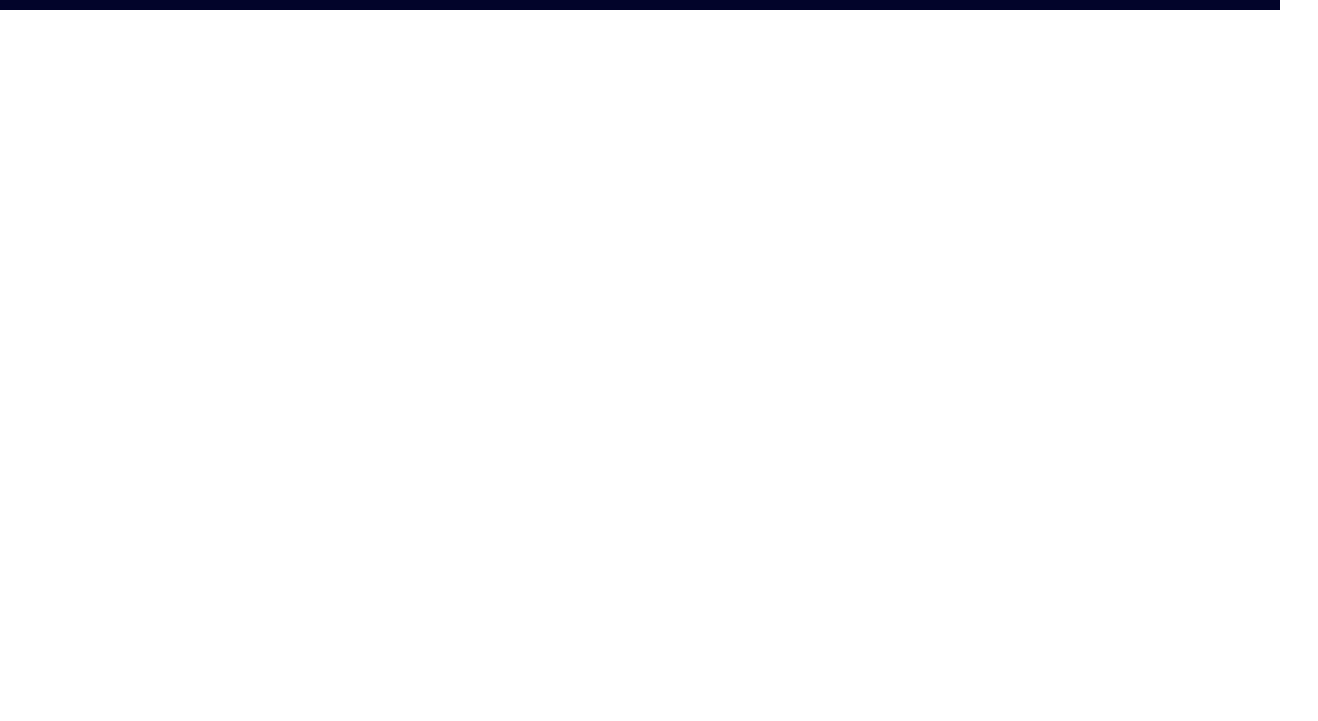
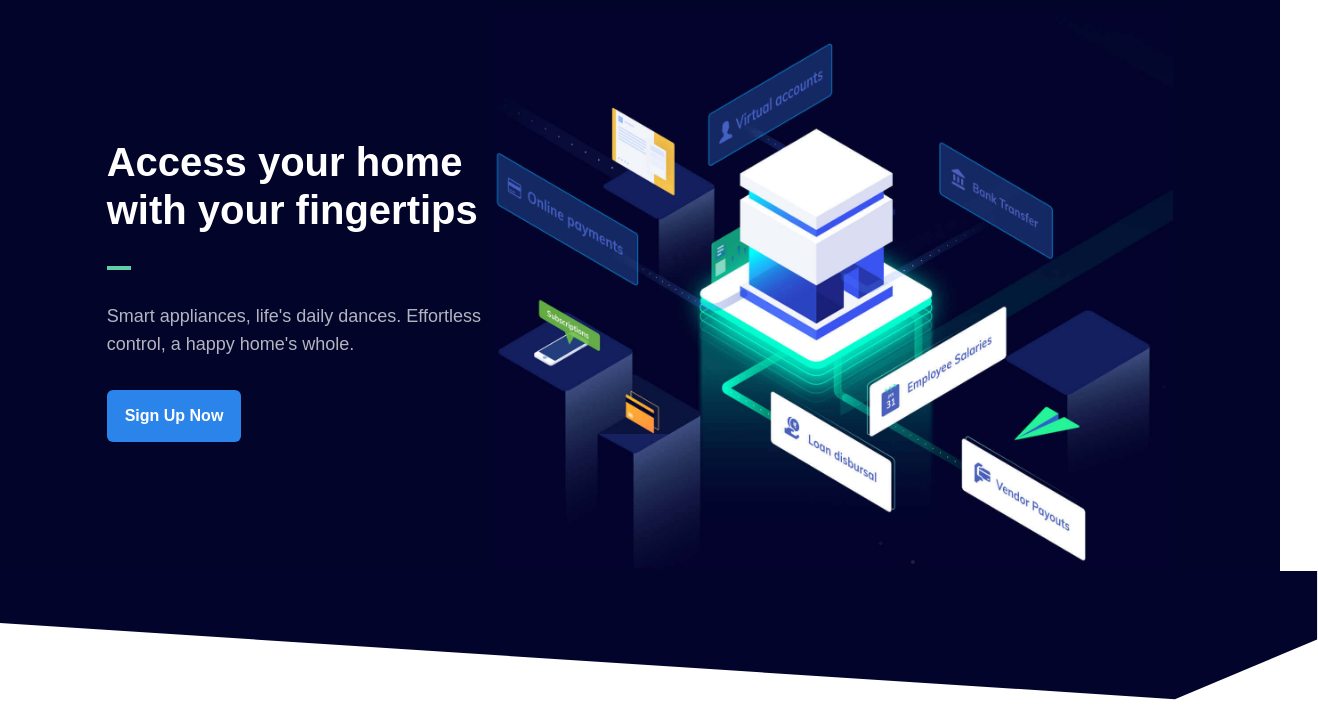
Before and after one commit to aritraghosh7/KodeSphere_Braniacs, a website built with Vite: page index.html in a window 1280 px wide. Shown: the part 96-817 px from the top of the page, 1318 px wide, since content can reach past the window. Built offline with nearby package versions, Linux system fonts and the light colour scheme.

Commit message:
UpdatedHeroSec

```diff
--- a/index.html
+++ b/index.html
@@ -116,6 +116,36 @@
 
     </div>
 </nav>
+<!--Hero Section-->
+<section
+class="relative bg-deepBlue">
+
+<div class="w-10/12 max-w-[1080px] flex sm:flex-col lg:flex-row justify-between items-center mx-auto">
+    <!--left part-->
+    <div class="space-y-8">
+        <h1 class="font-mullish font-bold text-[40px] leading-[1.2] text-white">Access your home with your fingertips</h1>
+        <div class="w-6 h-1 bg-greenLight"></div>
+        <p class="font-mullish text-[18px] leading-7 text-white opacity-70">
+          Smart appliances, life's daily dances.
+          Effortless control, a happy home's whole.
+        </p>
+        <button
+        class="bg-lightBlue text-white  py-[14px] px-[18px] rounded-md font-mullish font-bold
+        hover:bg-lightBlue500 transition-all duration-200"
+        >Sign Up Now</button>
+    </div>
+    <!--right part-->
+    <img src="./images/hero-illustration.jpg" alt=""
+    class="w-full max-w-[680px]">
+</div>
+
+<!--shape part-->
+<div class="w-[103%] absolute left-0 right-0">
+    <img src="./images/hero-shape.svg" alt=""
+    class="w-full object-fill ">
+</div>
+
+
 
 </body>
 </html>
```
Also changed, not shown: images/Premium Vector _ Smart home illustration.png (added).
